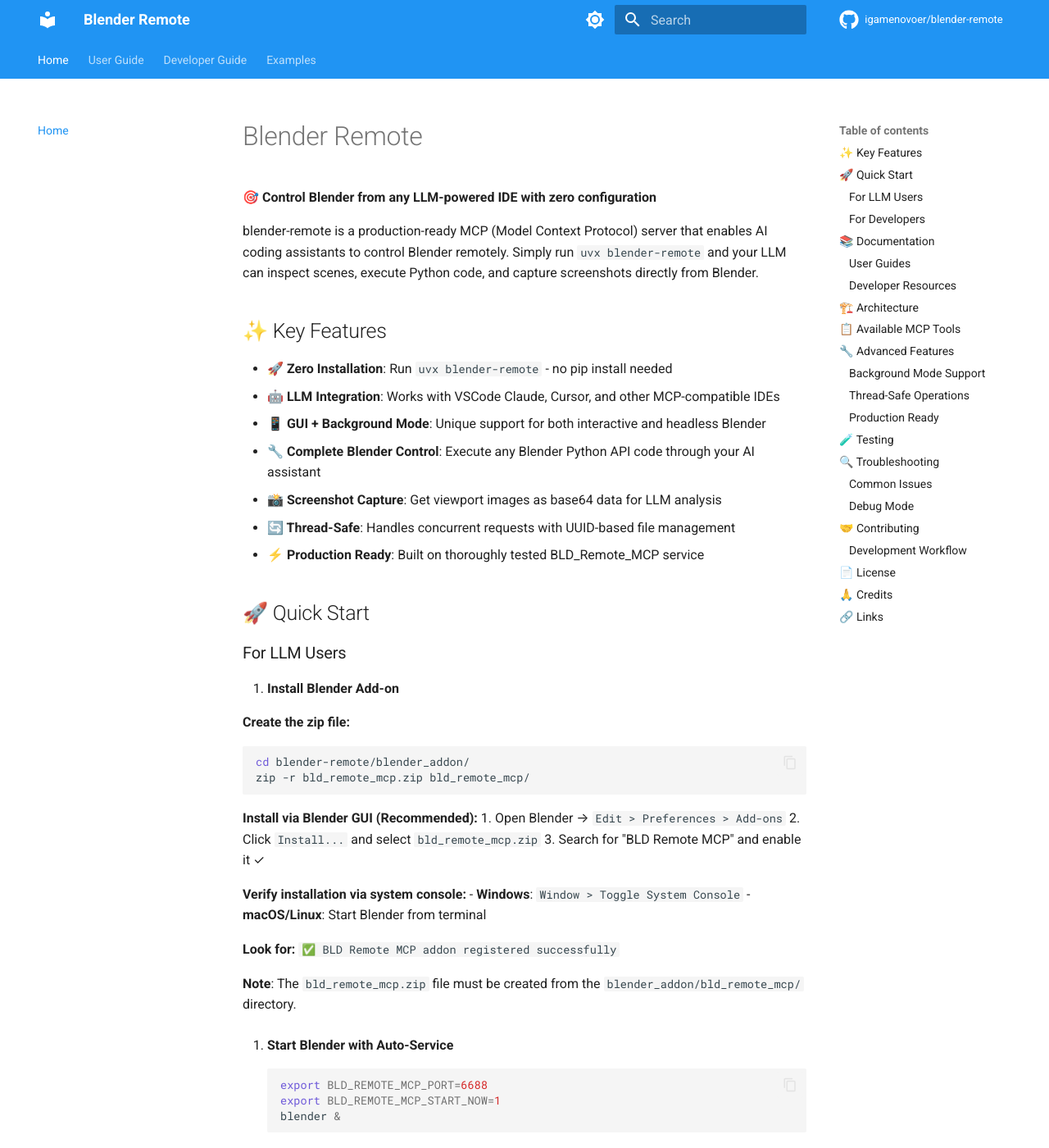
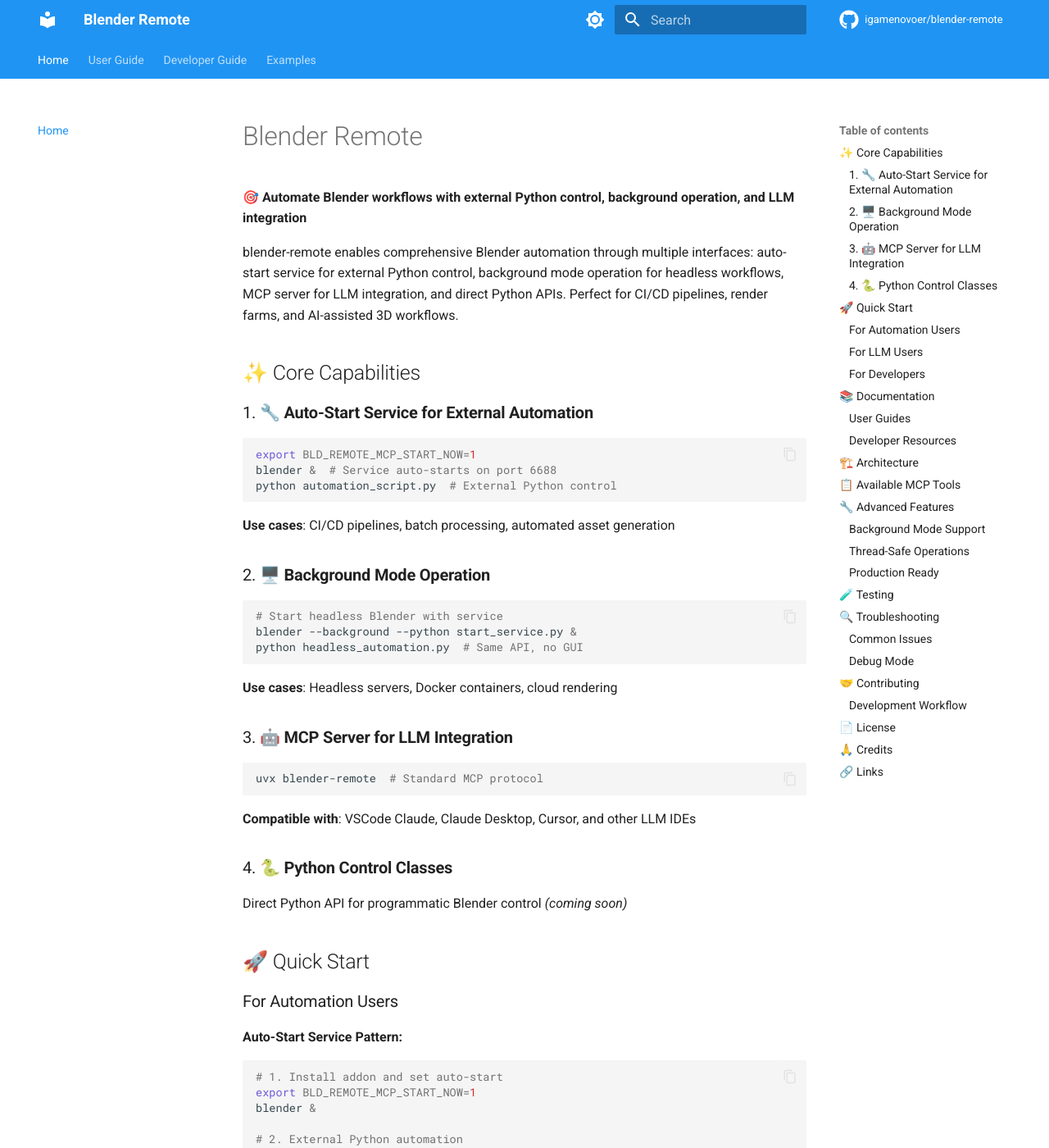
Before and after one commit to igamenovoer/blender-remote, an MkDocs documentation site: the page built from docs/index.md, in a window 1280 px wide and 1400 px high. Shown: the whole window at 82% size. Built offline with MkDocs 1.6.1 and Material for MkDocs 9.7.7, drawn with Linux system fonts in a browser that asks for light colours; comment, search, counter and statistics services are not loaded; some of the changed text lies outside the part shown.

Commit message:
Refocus documentation on 4 core automation features
Major restructure to emphasize blender-remote's automation capabilities:

**4 Core Features:**
1. Auto-start service for external Python control with examples
2. Background mode operation with headless workflow examples
3. MCP server for LLM integration (same as blender-mcp)
4. Python control classes (coming soon - no details yet)

**Key Changes:**
- Updated main description to focus on automation workflows
- Added concrete examples for auto-start and background patterns
- Included external Python automation code samples
- Added CI/CD and Docker integration examples
- Updated architecture diagram to show multiple control pathways
- Restructured README.md and docs/index.md with automation-first approach
- Emphasized use cases: CI/CD pipelines, render farms, batch processing

**Target Users:** Automation developers, DevOps engineers, render farm operators, in addition to LLM users

🤖 Generated with [Claude Code](https://claude.ai/code)

Co-Authored-By: Claude <noreply@anthropic.com>

````diff
--- a/docs/index.md
+++ b/docs/index.md
@@ -1,20 +1,70 @@
 # Blender Remote
 
-🎯 **Control Blender from any LLM-powered IDE with zero configuration**
+🎯 **Automate Blender workflows with external Python control, background operation, and LLM integration**
 
-blender-remote is a production-ready MCP (Model Context Protocol) server that enables AI coding assistants to control Blender remotely. Simply run `uvx blender-remote` and your LLM can inspect scenes, execute Python code, and capture screenshots directly from Blender.
+blender-remote enables comprehensive Blender automation through multiple interfaces: auto-start service for external Python control, background mode operation for headless workflows, MCP server for LLM integration, and direct Python APIs. Perfect for CI/CD pipelines, render farms, and AI-assisted 3D workflows.
 
-## ✨ Key Features
+## ✨ Core Capabilities
 
-- **🚀 Zero Installation**: Run `uvx blender-remote` - no pip install needed
-- **🤖 LLM Integration**: Works with VSCode Claude, Cursor, and other MCP-compatible IDEs
-- **📱 GUI + Background Mode**: Unique support for both interactive and headless Blender
-- **🔧 Complete Blender Control**: Execute any Blender Python API code through your AI assistant
-- **📸 Screenshot Capture**: Get viewport images as base64 data for LLM analysis
-- **🔄 Thread-Safe**: Handles concurrent requests with UUID-based file management
-- **⚡ Production Ready**: Built on thoroughly tested BLD_Remote_MCP service
+### 1. **🔧 Auto-Start Service for External Automation**
+```bash
+export BLD_REMOTE_MCP_START_NOW=1
+blender &  # Service auto-starts on port 6688
+python automation_script.py  # External Python control
+```
+**Use cases**: CI/CD pipelines, batch processing, automated asset generation
+
+### 2. **🖥️ Background Mode Operation**
+```bash
+# Start headless Blender with service
+blender --background --python start_service.py &
+python headless_automation.py  # Same API, no GUI
+```
+**Use cases**: Headless servers, Docker containers, cloud rendering
+
+### 3. **🤖 MCP Server for LLM Integration**
+```bash
+uvx blender-remote  # Standard MCP protocol
+```
+**Compatible with**: VSCode Claude, Claude Desktop, Cursor, and other LLM IDEs
+
+### 4. **🐍 Python Control Classes**
+Direct Python API for programmatic Blender control *(coming soon)*
 
 ## 🚀 Quick Start
+
+### For Automation Users
+
+**Auto-Start Service Pattern:**
+```bash
+# 1. Install addon and set auto-start
+export BLD_REMOTE_MCP_START_NOW=1
+blender &
+
+# 2. External Python automation
+python -c "
+import socket, json
+sock = socket.socket(socket.AF_INET, socket.SOCK_STREAM)
+sock.connect(('127.0.0.1', 6688))
+cmd = {'type': 'execute_code', 'params': {'code': 'bpy.ops.mesh.primitive_cube_add()'}}
+sock.send(json.dumps(cmd).encode())
+response = sock.recv(4096).decode()
+print('Blender automated:', response)
+sock.close()
+"
+```
+
+**Background Mode Pattern:**
+```bash
+# 1. Create startup script
+echo 'import bld_remote; bld_remote.start_mcp_service()' > start_bg.py
+
+# 2. Launch headless Blender
+blender --background --python start_bg.py &
+
+# 3. Same external automation (no GUI required)
+python your_automation_script.py
+```
 
 ### For LLM Users
 
````
Also changed, not shown: README.md (+159 -28 lines).
